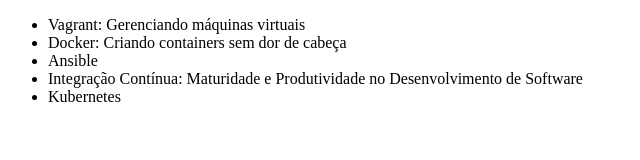
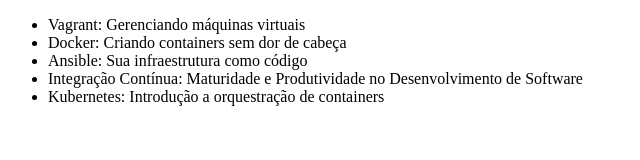
Before and after one commit to Nuunes94/git-Alura, a plain HTML site: page Lucas/index.html in a window 1280 px wide. Shown: the whole page, without its empty margins (0-640 px from the left). Drawn offline with Linux system fonts and the light colour scheme.

Commit message:
Arquivo final

```diff
--- a/Lucas/index.html
+++ b/Lucas/index.html
@@ -2,15 +2,15 @@
 <html lang="en">
 <head>
     <meta charset="UTF-8">
-    <title>Lita de Cursos de DevOps da Alura!!</title>
+    <title>Lita de Cursos de DevOps da Alura!</title>
 </head>
 <body>
     <ul>
         <li>Vagrant: Gerenciando máquinas virtuais</li>
         <li>Docker: Criando containers sem dor de cabeça</li>
-        <li>Ansible</li>
+        <li>Ansible: Sua infraestrutura como código</li>
         <li>Integração Contínua: Maturidade e Produtividade no Desenvolvimento de Software</li>
-        <li>Kubernetes</li>
+        <li>Kubernetes: Introdução a orquestração de containers</li>
     </ul>
 </body>
 </html>
```
